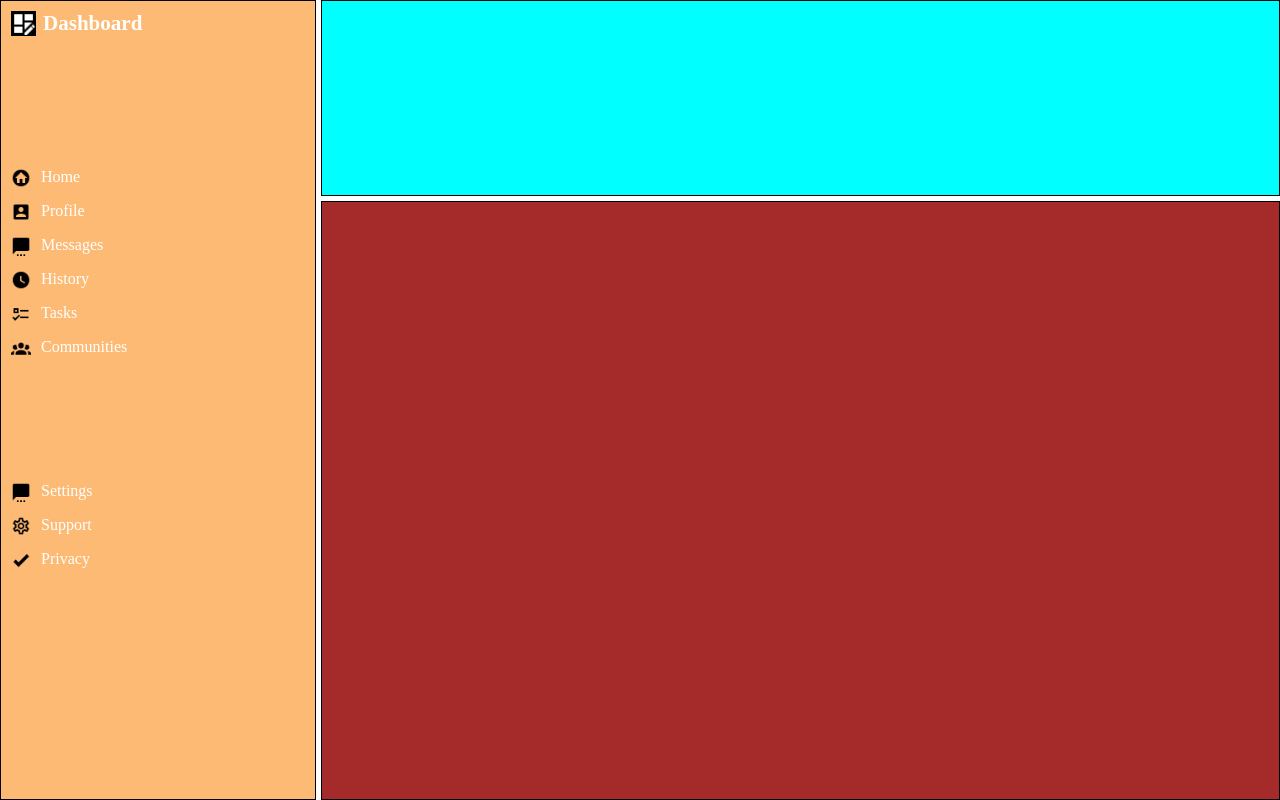
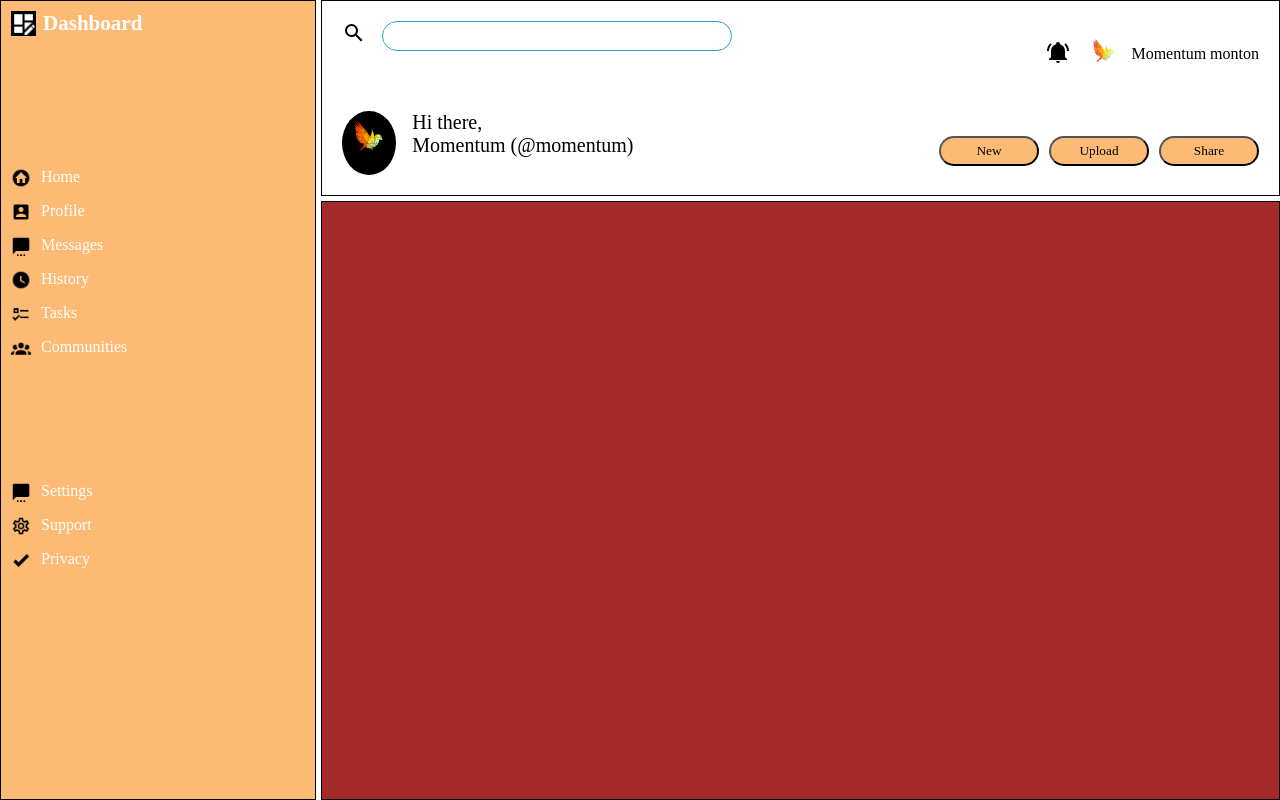
Before and after one commit to Ainan-code/Admin-Dashboard, a plain HTML site: page index.html in a window 1280 px wide. Drawn offline with Linux system fonts and the light colour scheme; a web font is replaced by a local one.

Commit message:
styled the header

```diff
--- a/index.html
+++ b/index.html
@@ -13,7 +13,32 @@
 
 
       <div class="header">
+         <div class="right-links">
+           <div class="first-row">
+              <div> <a href="#"><img src="/assets/magnify.svg" alt="searching"> </a> </div>
+               <div class="input-box">
+                 <input type="text" name="search-bar" id="search"> </li> </div>
+            </div>
+            <div class="second-row">
+             <a href="#"><img src="/assets/1650958180flying-bird-silhouette-low-poly.svg" alt="profile" width="40px" height="40px"> </a>
+                  <p>Hi there, <br>
+                    Momentum (@momentum) </p>
+             </div>
 
+          </div>
+
+          <div class="left-links">
+            <div class="first">
+              <a href="#"> <img src="/assets/bell-ring.svg" alt=""></a>
+              <a href="#"><img src="/assets/1650958180flying-bird-silhouette-low-poly.svg" alt="profile" width="30px" height="30px"> </a>
+              <p>Momentum monton</p>
+            </div>
+            <div class="second">
+              <button>New</button>
+              <button>Upload</button>
+              <button>Share</button>
+            </div>
+          </div>
       </div>
 
       <div class="sidebar">
--- a/styles.css
+++ b/styles.css
@@ -23,9 +23,109 @@
 
 .header {
     grid-column: 2 / 5;
-    background-color: aqua;
+
     border: 1px solid black;
+    display: grid;
+    grid-template-columns: repeat(4, 1fr);
+    grid-template-rows: repeat(2, 1fr);
+    gap: 4px;
+    padding: 10px 10px;
+
 }
+
+.right-links {
+    grid-column: 1 / 3;
+    grid-row: 1 / 3;
+    display: grid;
+    grid-template-columns: repeat(2, 1fr);
+    grid-template-rows: repeat(2, 1fr);
+    list-style: none;
+    gap: 5px;
+    text-decoration: none;
+
+
+}
+
+ .right-links > .first-row {
+     display: inline-flex;
+     gap: 1em;
+     justify-content: flex-start;
+     margin: 10px ;
+ }
+
+ .second-row {
+     grid-column: span 2;
+     grid-row: 2 / 3;
+     display: inline-flex;
+     justify-content: flex-start;
+     gap: 1em;
+     margin: 10px;
+
+ }
+
+ .second-row a {
+     text-decoration: none;
+     background-color: black;
+     padding: 7px;
+     border-radius: 50%;
+
+
+ }
+
+ .second-row p {
+     color: black;
+     font-size: 20px;
+ }
+
+ input[type=text]{
+
+     border-radius: 20px;
+     border: 1px solid #2d9fd9;
+     color: #a0d18c;
+     width: 350px;
+     height: 30px;
+     padding-left: 10px;
+    }
+
+    .left-links {
+        grid-column: 3 / 5;
+        grid-row: 1 / 3;
+        display: grid;
+        row-gap: 20px;
+
+    }
+
+    .left-links > .first {
+        display: flex;
+        gap: 5px;
+        justify-content: flex-end;
+        margin: 10px 10px;
+        align-items: center;
+
+    }
+
+    .first a {
+
+     padding: 7px;
+     border-radius: 50%;
+
+    }
+
+    .left-links > .second {
+        display: flex;
+        gap: 10px;
+        justify-content: flex-end;
+        margin: 10px 10px;
+        align-items: center;
+    }
+
+    button {
+        background-color: #fdba74;
+        border-radius: 20px;
+        width: 100px;
+        height: 30px;
+
+    }
 
 .sidebar {
     grid-column: 1 / 1;
@@ -37,6 +137,7 @@
     gap: 7px;
     padding: 10px;
     background-color:#fdba74 ;
+
 }
 
 
```
Also changed, not shown: assets/1650958180flying-bird-silhouette-low-poly.svg (added), assets/bell-ring.svg (added), assets/magnify.svg (added).
